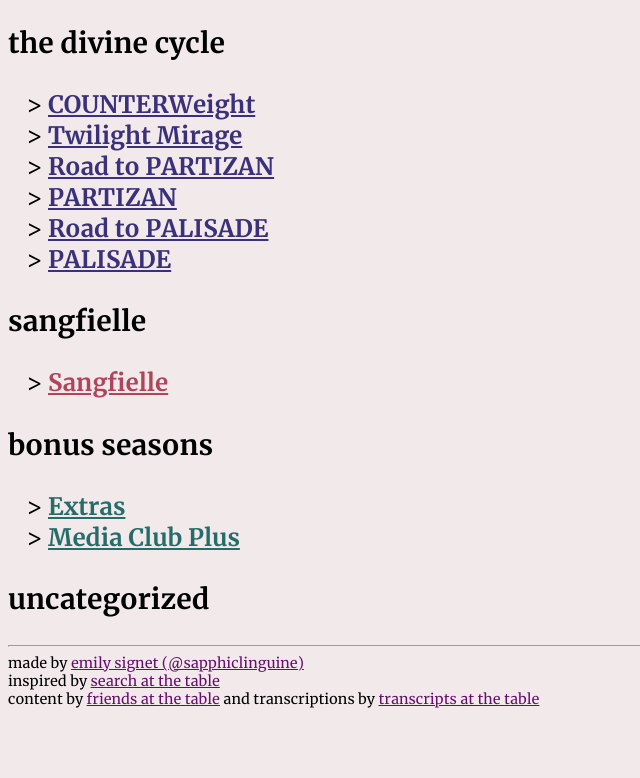
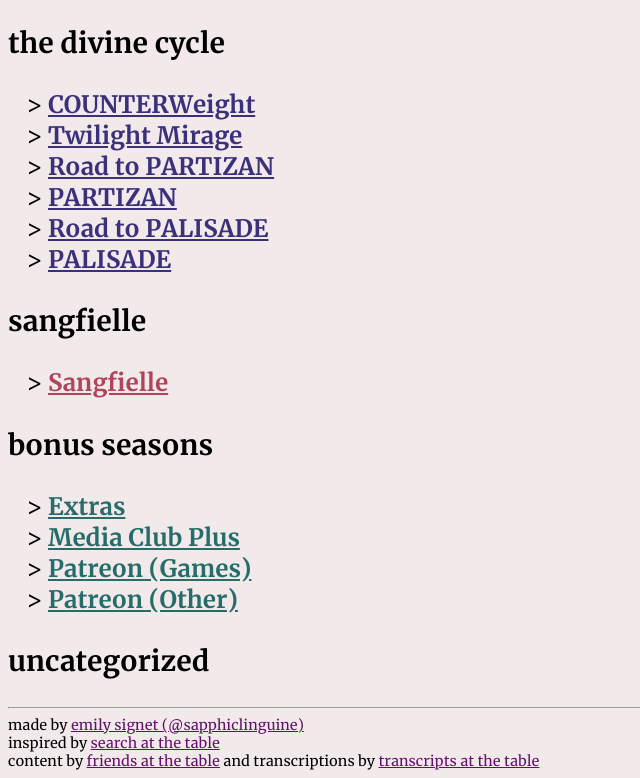
Before and after one commit to kore-signet/memorious, a plain HTML site: page index.html in a window 1280 px wide. Shown: the part 375-1153 px from the top of the page, without its empty margins (0-640 px from the left). Before the commit the page ends 1091 px from the top, so only its background shows below. Drawn offline with Linux system fonts and the light colour scheme.

Commit message:
Update gh-pages to output generated at 855e41e

```diff
--- a/index.html
+++ b/index.html
@@ -119,6 +119,8 @@
         <ul id="extras">
                 <li><a href="seasons/extras.html" target="_blank" rel="noopener">Extras</a></li>
                 <li><a href="seasons/media-club-plus.html" target="_blank" rel="noopener">Media Club Plus</a></li>
+                <li><a href="seasons/patreon-games.html" target="_blank" rel="noopener">Patreon (Games)</a></li>
+                <li><a href="seasons/patreon-other.html" target="_blank" rel="noopener">Patreon (Other)</a></li>
         </ul>
         <h3>
             uncategorized
```
